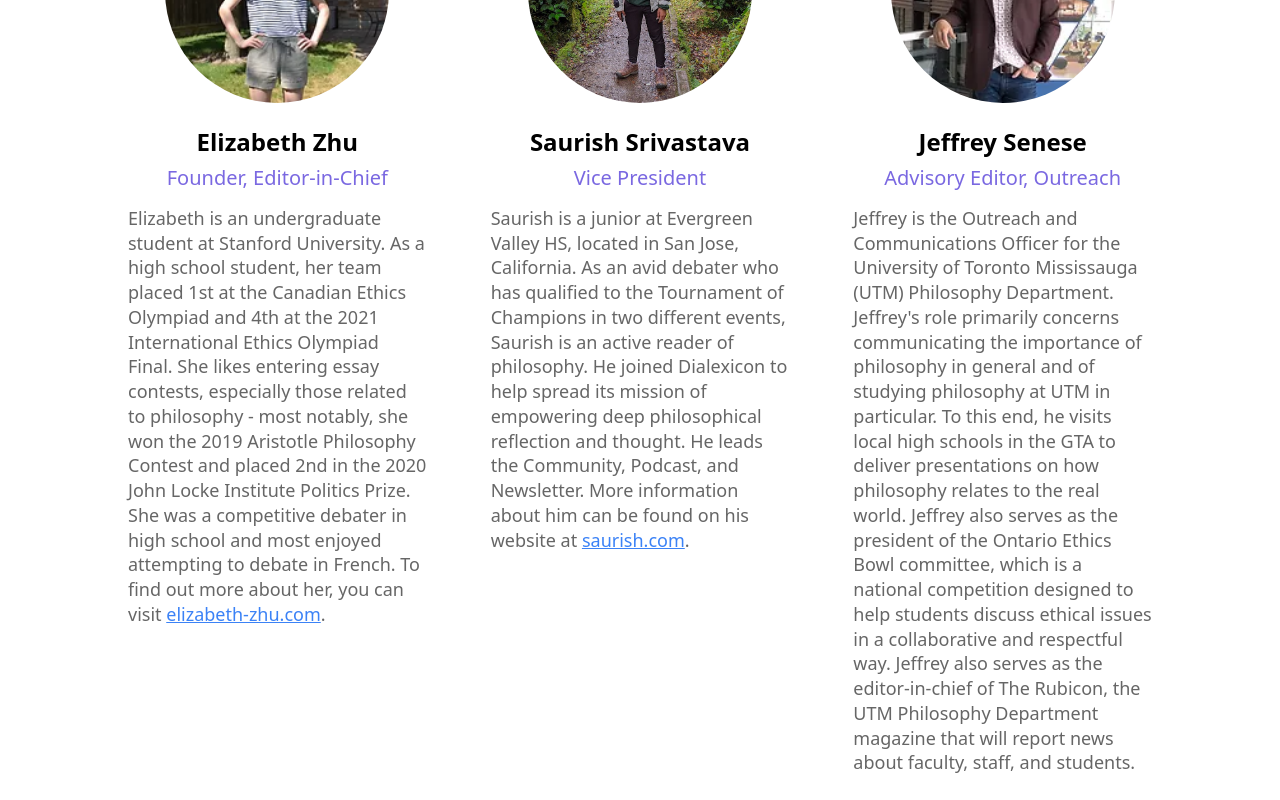
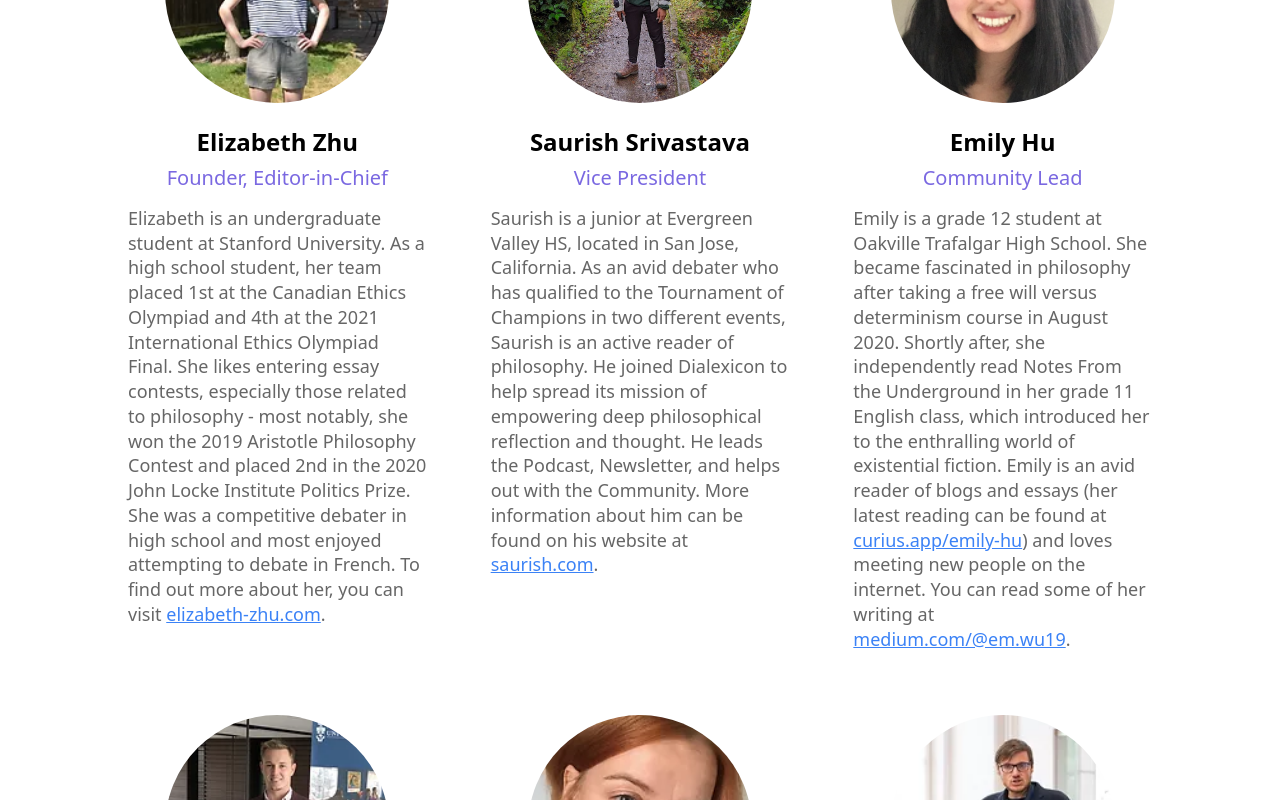
Before and after one commit to minor/dialexicon.org, a Next.js app: page /about in a window 1280 px wide. Shown: the part 3020-3820 px from the top of the page. Built offline with nearby package versions, Linux system fonts and the light colour scheme.

Commit message:
add(emily): new volunteer

```diff
--- a/pages/about.js
+++ b/pages/about.js
@@ -39,10 +39,34 @@ const board = [
         Champions in two different events, Saurish is an active reader of
         philosophy. He joined Dialexicon to help spread its mission of
         empowering deep philosophical reflection and thought. He leads the
-        Community, Podcast, and Newsletter. More information about him can be
-        found on his website at{" "}
+        Podcast, Newsletter, and helps out with the Community. More information
+        about him can be found on his website at{" "}
         <a className="text-blue-500 underline" href="https://saurish.com">
           saurish.com
+        </a>
+        .
+      </p>
+    ),
+  },
+  {
+    name: "Emily Hu",
+    position: "Community Lead",
+    image: "/images/board/emily.jpeg",
+    bio: (
+      <p>
+        Emily is a grade 12 student at Oakville Trafalgar High School. She
+        became fascinated in philosophy after taking a free will versus
+        determinism course in August 2020. Shortly after, she independently read
+        Notes From the Underground in her grade 11 English class, which
+        introduced her to the enthralling world of existential fiction. Emily is
+        an avid reader of blogs and essays (her latest reading can be found at{" "}
+        <a className="text-blue-500 underline" href="https://saurish.com">
+          curius.app/emily-hu
+        </a>
+        ) and loves meeting new people on the internet. You can read some of her
+        writing at{" "}
+        <a className="text-blue-500 underline" href="https://saurish.com">
+          medium.com/@em.wu19
         </a>
         .
       </p>
```
Also changed, not shown: public/images/board/emily.jpeg (added).
